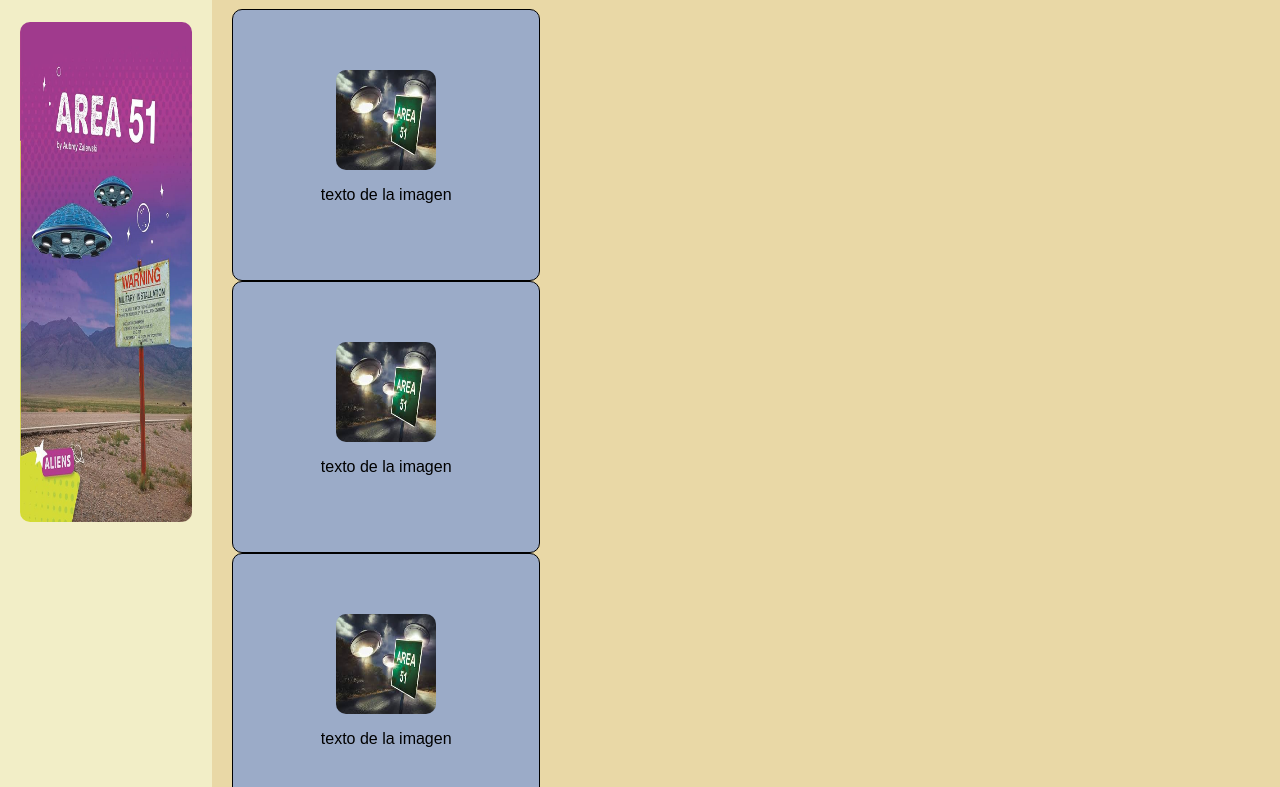
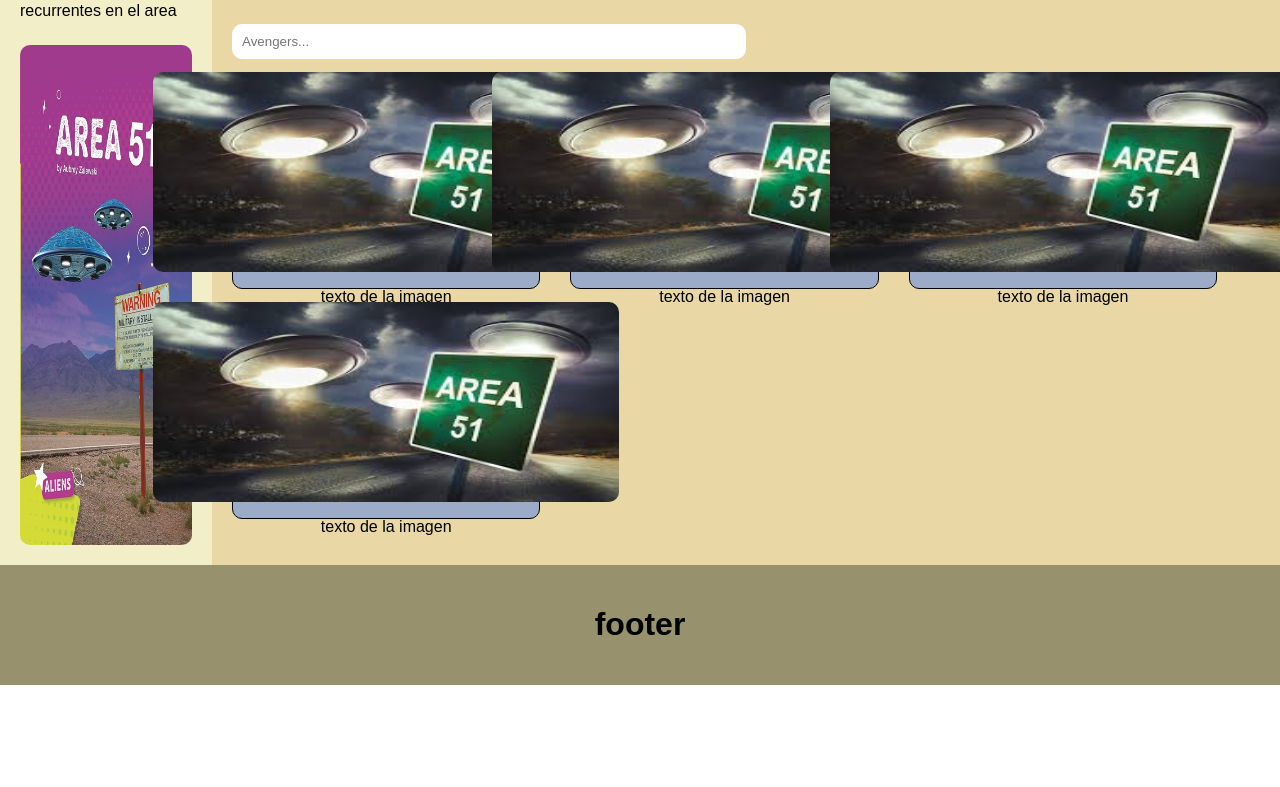
Before and after one commit to allanDev9/Proyecto_final_L4, a plain HTML site: page index.html in a window 1280 px wide. Shown: the part 451-1238 px from the top of the page. After the commit the page ends 1136 px from the top, so only its background shows below. Drawn offline with Linux system fonts and the light colour scheme.

Commit message:
add search input with filter css

```diff
--- a/css/style.css
+++ b/css/style.css
@@ -32,6 +32,7 @@ nav {
     flex-wrap: wrap;
     gap: 100px;
     background-color: black;
+    padding: 10px;
 }
 
 a {
@@ -39,6 +40,13 @@ a {
     text-decoration: none;
     color: #5100ff;
     font-weight: bold;
+    transition: border-top 0.5s ease-in-out;
+    transition: color 0.5s ease-in-out;
+    border-top: 3px solid transparent;
+}
+a:hover{
+    border-top: 3px solid red;
+    color: red;
 }
 
 .content {
@@ -84,10 +92,10 @@ footer {
 
 .container-image {
     display: flex;
-    justify-content: space-between;
+    justify-content: start;
     align-items: center;
     flex-wrap: wrap;
-    gap: 50px;
+    gap: 30px;
     margin-bottom: 10px;
 }
 
@@ -96,20 +104,36 @@ footer {
     flex-direction: column;
     justify-content: center;
     align-items: center;
-    padding: 60px;
+    padding: 70px;
     width: 30%;
-    height: 30%;
+    height: 200px;
     border: 1px solid black;
     border-radius: 10px;
     background-color: #3571f36f;
 }
 img {
-    width: 100px;
-    height: 100px;
+    width: 280%;
+    height: 200px;
     border-radius: 10px;
+    margin-top: 16px;
+}
+filter{
+    display: none;
+}
+.search-movies{
+    margin-top: -20px;
+    margin-bottom: 30px;
+    padding: 10px;
+    border: none;
+    border-radius: 10px;
+    width: 50%;
 }
 
 @media screen and (max-width: 500px) {
+    nav{
+        flex-direction: row;
+        gap: 40px;
+    }
     .container-image {
         justify-content: center;
         align-items: center;
--- a/index.html
+++ b/index.html
@@ -25,7 +25,8 @@
         </aside>
         <section>
             <h1 class="title-galeria-image">Galeria De Imagenes</h1>
-            <div class="contaienr-image">
+            <input id="search-movies" class="search-movies" type="text" placeholder="Avengers...">
+            <div class="container-image">
                 <sectio class="card-image">
                     <img src="/img/imagen-container.jpeg" alt="">
                     <p>texto de la imagen</p>
```
